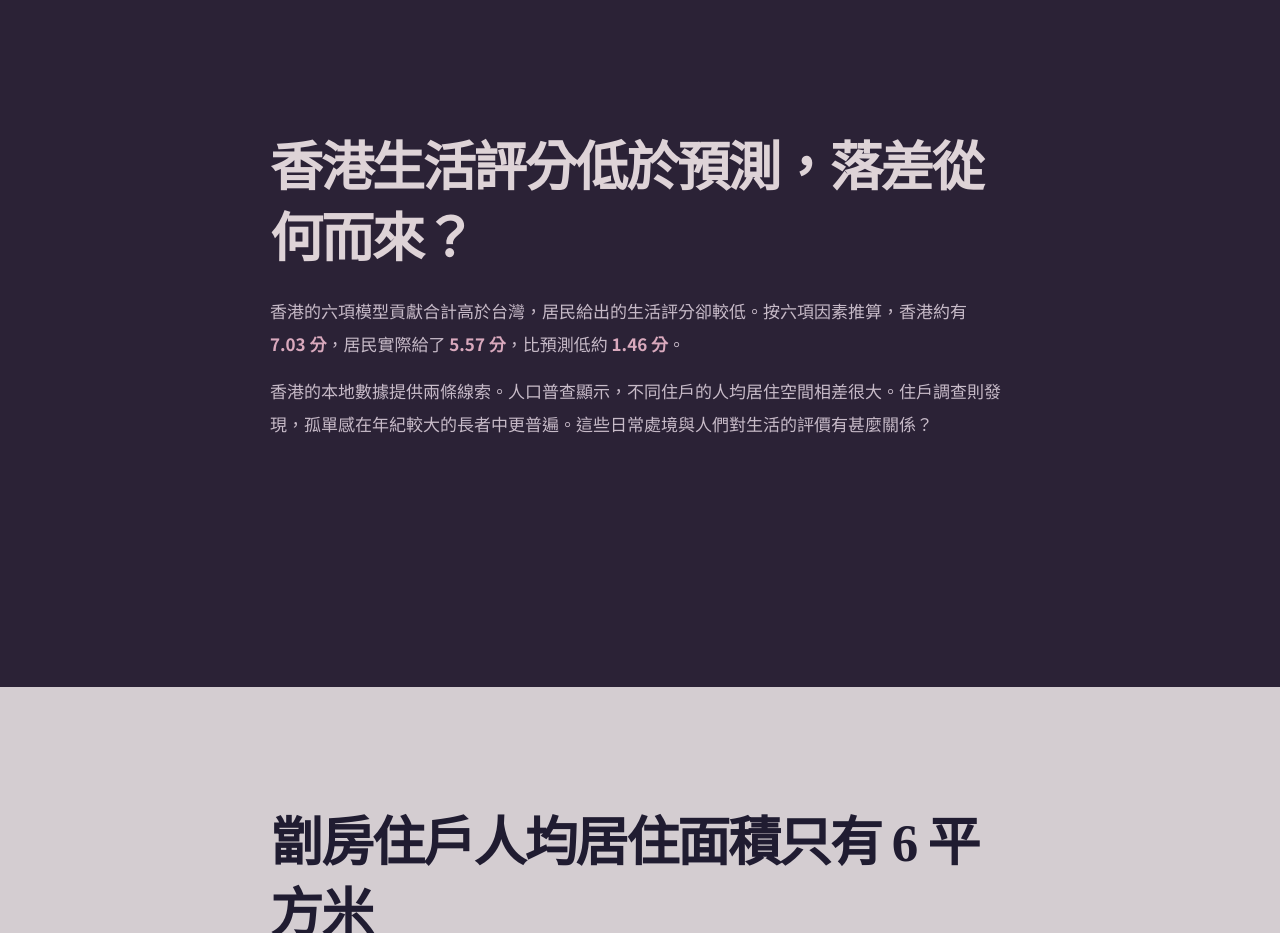
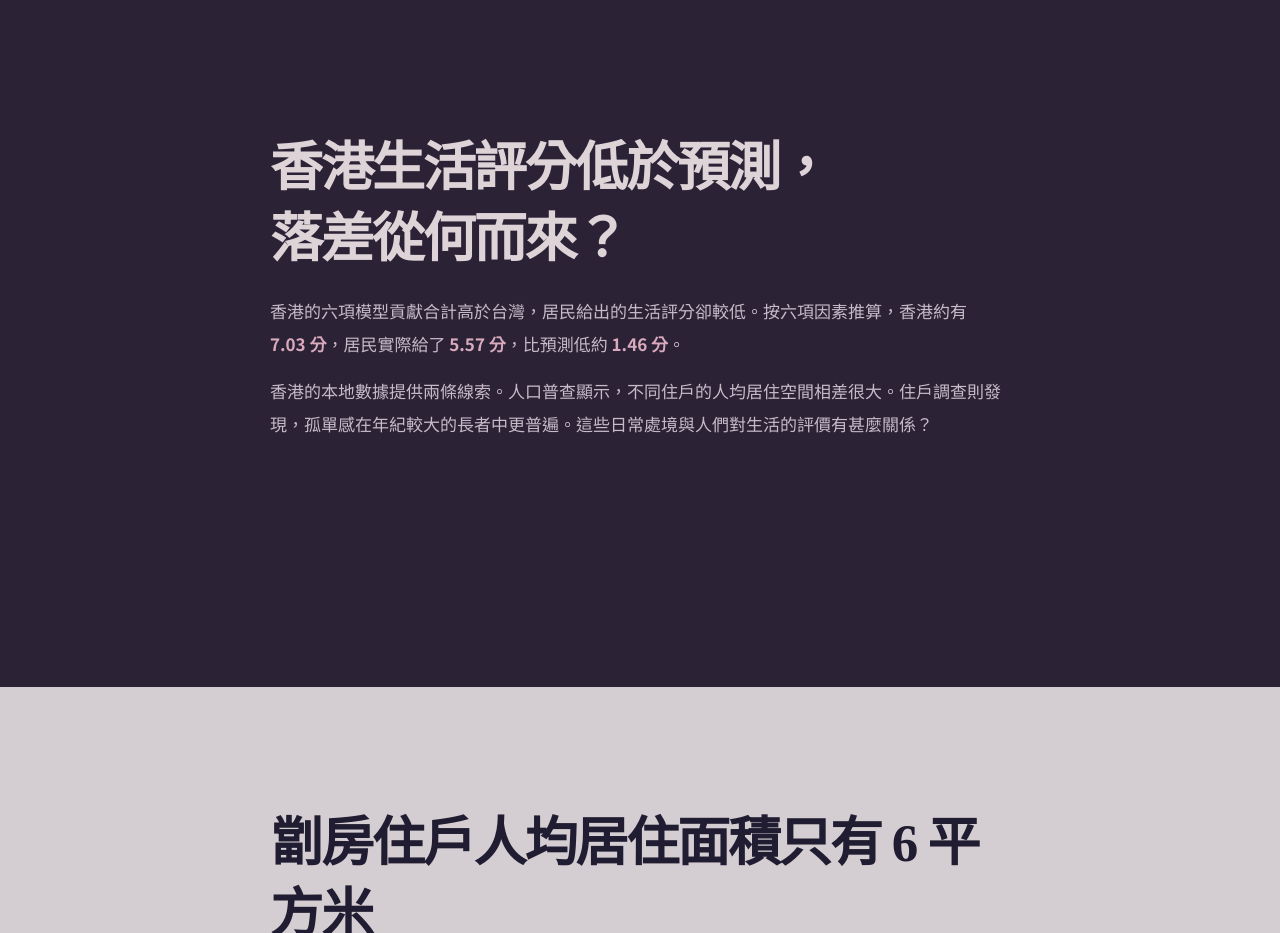
Before and after one commit to Ray24200867/assignment3-JOUR4046, a plain HTML site: page index.html in a window 1280 px wide. Shown: the part 6140-7073 px from the top of the page. Drawn offline with Linux system fonts and the light colour scheme.

Commit message:
Break the transition headline onto two lines

```diff
--- a/index.html
+++ b/index.html
@@ -581,7 +581,7 @@
 
 <section id="why-gap" class="story-section story-transition" aria-labelledby="why-gap-title">
   <div class="prose">
-    <h2 id="why-gap-title">香港生活評分低於預測，落差從何而來？</h2>
+    <h2 id="why-gap-title">香港生活評分低於預測，<br>落差從何而來？</h2>
     <p>香港的六項模型貢獻合計高於台灣，居民給出的生活評分卻較低。按六項因素推算，香港約有 <strong>7.03 分</strong>，居民實際給了 <strong>5.57 分</strong>，比預測低約 <strong>1.46 分</strong>。</p>
     <p>香港的本地數據提供兩條線索。人口普查顯示，不同住戶的人均居住空間相差很大。住戶調查則發現，孤單感在年紀較大的長者中更普遍。這些日常處境與人們對生活的評價有甚麼關係？</p>
   </div>
```
